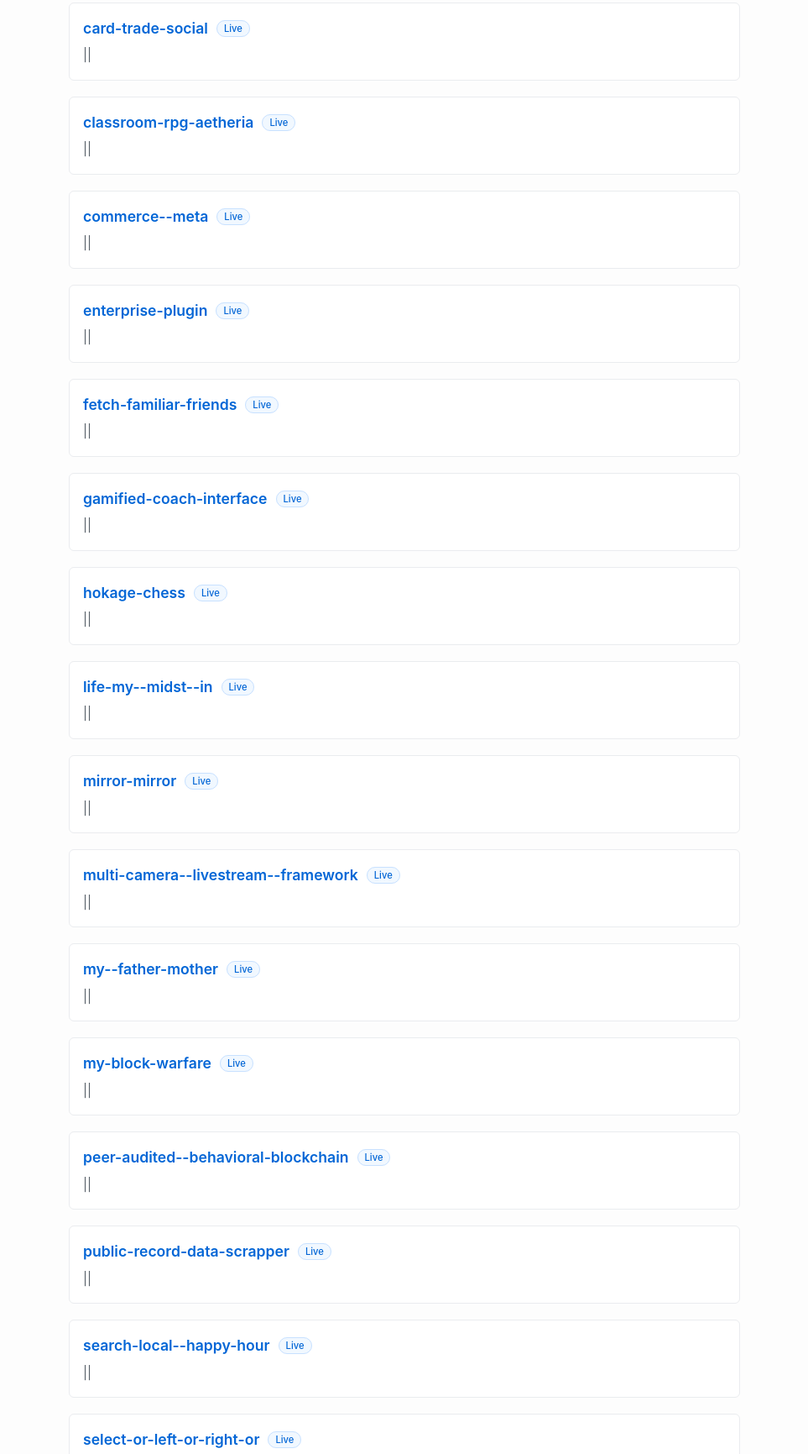
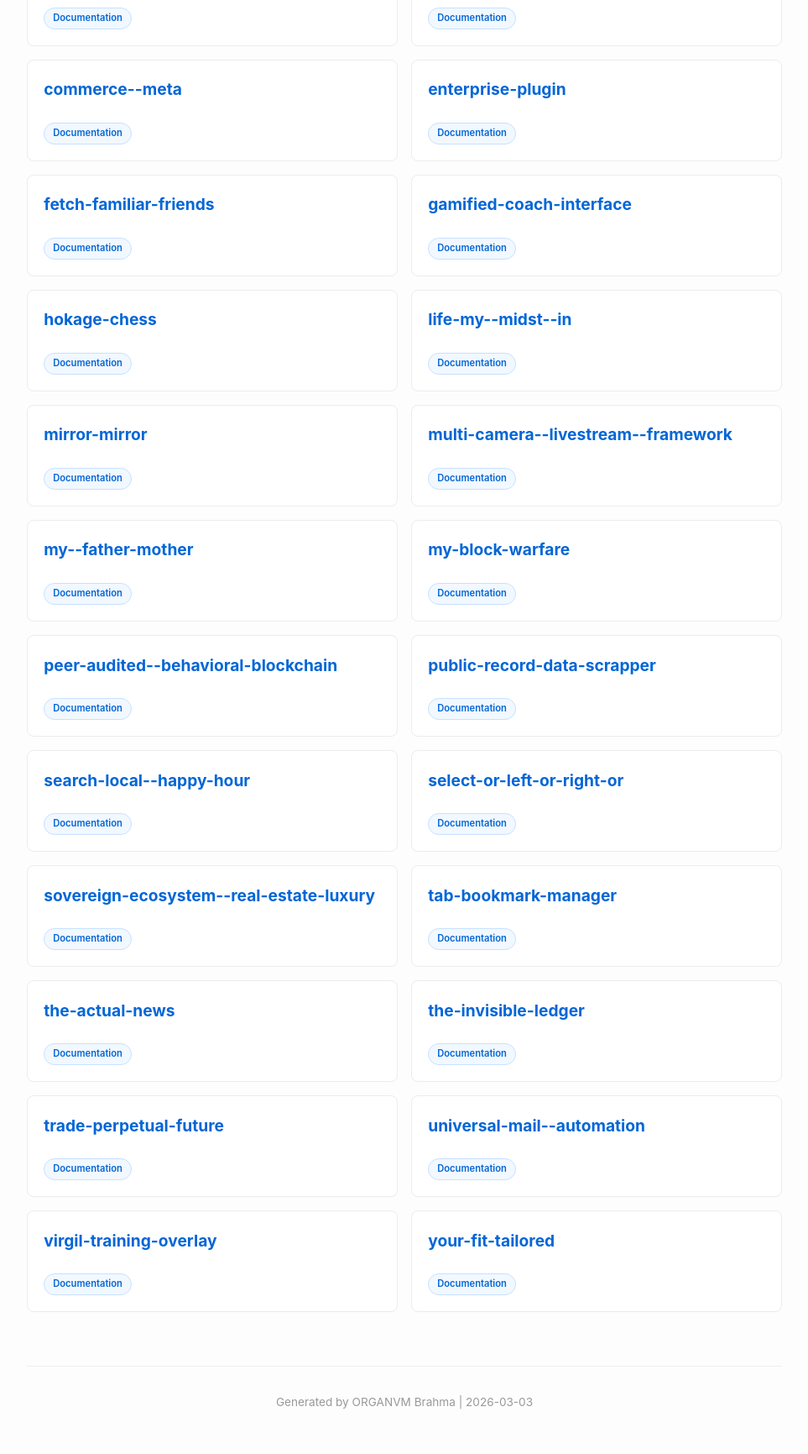
Before and after one commit to organvm-iii-ergon/organvm-iii-ergon.github.io, a plain HTML site: page index.html in a window 1280 px wide. Shown: the part 399-2130 px from the top of the page at 84% size, without its empty margins (158-1121 px from the left). Drawn offline with Linux system fonts and the light colour scheme.

Commit message:
chore: sync repo index

```diff
--- a/index.html
+++ b/index.html
@@ -5,50 +5,51 @@
     <meta name="viewport" content="width=device-width, initial-scale=1.0">
     <title>ORGANVM: organvm-iii-ergon</title>
     <style>
-        body { font-family: -apple-system, BlinkMacSystemFont, "Segoe UI", Roboto, Helvetica, Arial, sans-serif; line-height: 1.6; color: #333; max-width: 800px; margin: 0 auto; padding: 2rem; background: #fdfdfd; }
-        h1 { border-bottom: 2px solid #eee; padding-bottom: 0.5rem; color: #000; text-transform: uppercase; letter-spacing: 1px; }
-        ul { list-style: none; padding: 0; }
-        li { margin-bottom: 1.2rem; padding: 1rem; border-radius: 6px; background: #fff; border: 1px solid #eaecef; transition: all 0.2s ease; }
-        li:hover { transform: translateY(-2px); border-color: #0366d6; box-shadow: 0 4px 12px rgba(0,0,0,0.05); }
-        a { text-decoration: none; color: #0366d6; font-weight: 600; font-size: 1.1rem; display: inline-block; }
+        body { font-family: -apple-system, BlinkMacSystemFont, "Segoe UI", Roboto, Helvetica, Arial, sans-serif; line-height: 1.6; color: #333; max-width: 900px; margin: 0 auto; padding: 2rem; background: #fdfdfd; }
+        h1 { border-bottom: 2px solid #eee; padding-bottom: 0.5rem; color: #000; text-transform: uppercase; letter-spacing: 1px; font-weight: 800; }
+        ul { list-style: none; padding: 0; display: grid; grid-template-columns: repeat(auto-fill, minmax(400px, 1fr)); gap: 1rem; }
+        li { padding: 1.2rem; border-radius: 8px; background: #fff; border: 1px solid #eaecef; transition: all 0.2s ease; display: flex; flex-direction: column; }
+        li:hover { transform: translateY(-3px); border-color: #0366d6; box-shadow: 0 8px 24px rgba(149, 157, 165, 0.1); }
+        a { text-decoration: none; color: #0366d6; font-weight: 700; font-size: 1.2rem; margin-bottom: 0.5rem; }
         a:hover { text-decoration: underline; }
-        .desc { font-size: 0.95rem; color: #586069; margin-top: 0.4rem; }
-        .tag { font-size: 0.7rem; background: #f1f8ff; padding: 2px 8px; border-radius: 12px; vertical-align: middle; margin-left: 10px; color: #0366d6; border: 1px solid #c8e1ff; font-weight: 500; }
+        .desc { font-size: 0.95rem; color: #586069; flex-grow: 1; }
+        .tag { font-size: 0.7rem; background: #f1f8ff; padding: 3px 10px; border-radius: 20px; color: #0366d6; border: 1px solid #c8e1ff; font-weight: 600; align-self: flex-start; margin-top: 1rem; }
+        @media (max-width: 500px) { ul { grid-template-columns: 1fr; } }
     </style>
 </head>
 <body>
     <h1>ORGANVM: organvm-iii-ergon</h1>
-    <p>Collective repository index for the organvm-iii-ergon ecosystem.</p>
+    <p style="font-size: 1.1rem; color: #666; margin-bottom: 2rem;">Ecosystem repository index for the <strong>organvm-iii-ergon</strong> organization.</p>
     <ul>
-        <li><a href="/a-i-chat--exporter/">a-i-chat--exporter<span class="tag">Live</span></a><div class="desc">||</div></li>
-        <li><a href="/anon-hookup-now/">anon-hookup-now<span class="tag">Live</span></a><div class="desc">||</div></li>
-        <li><a href="/card-trade-social/">card-trade-social<span class="tag">Live</span></a><div class="desc">||</div></li>
-        <li><a href="/classroom-rpg-aetheria/">classroom-rpg-aetheria<span class="tag">Live</span></a><div class="desc">||</div></li>
-        <li><a href="/commerce--meta/">commerce--meta<span class="tag">Live</span></a><div class="desc">||</div></li>
-        <li><a href="/enterprise-plugin/">enterprise-plugin<span class="tag">Live</span></a><div class="desc">||</div></li>
-        <li><a href="/fetch-familiar-friends/">fetch-familiar-friends<span class="tag">Live</span></a><div class="desc">||</div></li>
-        <li><a href="/gamified-coach-interface/">gamified-coach-interface<span class="tag">Live</span></a><div class="desc">||</div></li>
-        <li><a href="/hokage-chess/">hokage-chess<span class="tag">Live</span></a><div class="desc">||</div></li>
-        <li><a href="/life-my--midst--in/">life-my--midst--in<span class="tag">Live</span></a><div class="desc">||</div></li>
-        <li><a href="/mirror-mirror/">mirror-mirror<span class="tag">Live</span></a><div class="desc">||</div></li>
-        <li><a href="/multi-camera--livestream--framework/">multi-camera--livestream--framework<span class="tag">Live</span></a><div class="desc">||</div></li>
-        <li><a href="/my--father-mother/">my--father-mother<span class="tag">Live</span></a><div class="desc">||</div></li>
-        <li><a href="/my-block-warfare/">my-block-warfare<span class="tag">Live</span></a><div class="desc">||</div></li>
-        <li><a href="/peer-audited--behavioral-blockchain/">peer-audited--behavioral-blockchain<span class="tag">Live</span></a><div class="desc">||</div></li>
-        <li><a href="/public-record-data-scrapper/">public-record-data-scrapper<span class="tag">Live</span></a><div class="desc">||</div></li>
-        <li><a href="/search-local--happy-hour/">search-local--happy-hour<span class="tag">Live</span></a><div class="desc">||</div></li>
-        <li><a href="/select-or-left-or-right-or/">select-or-left-or-right-or<span class="tag">Live</span></a><div class="desc">||</div></li>
-        <li><a href="/sovereign-ecosystem--real-estate-luxury/">sovereign-ecosystem--real-estate-luxury<span class="tag">Live</span></a><div class="desc">||</div></li>
-        <li><a href="/tab-bookmark-manager/">tab-bookmark-manager<span class="tag">Live</span></a><div class="desc">||</div></li>
-        <li><a href="/the-actual-news/">the-actual-news<span class="tag">Live</span></a><div class="desc">||</div></li>
-        <li><a href="/the-invisible-ledger/">the-invisible-ledger<span class="tag">Live</span></a><div class="desc">||</div></li>
-        <li><a href="/trade-perpetual-future/">trade-perpetual-future<span class="tag">Live</span></a><div class="desc">||</div></li>
-        <li><a href="/universal-mail--automation/">universal-mail--automation<span class="tag">Live</span></a><div class="desc">||</div></li>
-        <li><a href="/virgil-training-overlay/">virgil-training-overlay<span class="tag">Live</span></a><div class="desc">||</div></li>
-        <li><a href="/your-fit-tailored/">your-fit-tailored<span class="tag">Live</span></a><div class="desc">||</div></li>
+        <li><a href="/a-i-chat--exporter/">a-i-chat--exporter</a><div class="desc"></div><span class="tag">Documentation</span></li>
+        <li><a href="/anon-hookup-now/">anon-hookup-now</a><div class="desc"></div><span class="tag">Documentation</span></li>
+        <li><a href="/card-trade-social/">card-trade-social</a><div class="desc"></div><span class="tag">Documentation</span></li>
+        <li><a href="/classroom-rpg-aetheria/">classroom-rpg-aetheria</a><div class="desc"></div><span class="tag">Documentation</span></li>
+        <li><a href="/commerce--meta/">commerce--meta</a><div class="desc"></div><span class="tag">Documentation</span></li>
+        <li><a href="/enterprise-plugin/">enterprise-plugin</a><div class="desc"></div><span class="tag">Documentation</span></li>
+        <li><a href="/fetch-familiar-friends/">fetch-familiar-friends</a><div class="desc"></div><span class="tag">Documentation</span></li>
+        <li><a href="/gamified-coach-interface/">gamified-coach-interface</a><div class="desc"></div><span class="tag">Documentation</span></li>
+        <li><a href="/hokage-chess/">hokage-chess</a><div class="desc"></div><span class="tag">Documentation</span></li>
+        <li><a href="/life-my--midst--in/">life-my--midst--in</a><div class="desc"></div><span class="tag">Documentation</span></li>
+        <li><a href="/mirror-mirror/">mirror-mirror</a><div class="desc"></div><span class="tag">Documentation</span></li>
+        <li><a href="/multi-camera--livestream--framework/">multi-camera--livestream--framework</a><div class="desc"></div><span class="tag">Documentation</span></li>
+        <li><a href="/my--father-mother/">my--father-mother</a><div class="desc"></div><span class="tag">Documentation</span></li>
+        <li><a href="/my-block-warfare/">my-block-warfare</a><div class="desc"></div><span class="tag">Documentation</span></li>
+        <li><a href="/peer-audited--behavioral-blockchain/">peer-audited--behavioral-blockchain</a><div class="desc"></div><span class="tag">Documentation</span></li>
+        <li><a href="/public-record-data-scrapper/">public-record-data-scrapper</a><div class="desc"></div><span class="tag">Documentation</span></li>
+        <li><a href="/search-local--happy-hour/">search-local--happy-hour</a><div class="desc"></div><span class="tag">Documentation</span></li>
+        <li><a href="/select-or-left-or-right-or/">select-or-left-or-right-or</a><div class="desc"></div><span class="tag">Documentation</span></li>
+        <li><a href="/sovereign-ecosystem--real-estate-luxury/">sovereign-ecosystem--real-estate-luxury</a><div class="desc"></div><span class="tag">Documentation</span></li>
+        <li><a href="/tab-bookmark-manager/">tab-bookmark-manager</a><div class="desc"></div><span class="tag">Documentation</span></li>
+        <li><a href="/the-actual-news/">the-actual-news</a><div class="desc"></div><span class="tag">Documentation</span></li>
+        <li><a href="/the-invisible-ledger/">the-invisible-ledger</a><div class="desc"></div><span class="tag">Documentation</span></li>
+        <li><a href="/trade-perpetual-future/">trade-perpetual-future</a><div class="desc"></div><span class="tag">Documentation</span></li>
+        <li><a href="/universal-mail--automation/">universal-mail--automation</a><div class="desc"></div><span class="tag">Documentation</span></li>
+        <li><a href="/virgil-training-overlay/">virgil-training-overlay</a><div class="desc"></div><span class="tag">Documentation</span></li>
+        <li><a href="/your-fit-tailored/">your-fit-tailored</a><div class="desc"></div><span class="tag">Documentation</span></li>
     </ul>
-    <footer style="margin-top: 3rem; padding-top: 1rem; border-top: 1px solid #eee; font-size: 0.8rem; color: #999;">
-        Built by ORGANVM Automation
+    <footer style="margin-top: 4rem; padding-top: 2rem; border-top: 1px solid #eee; font-size: 0.85rem; color: #999; text-align: center;">
+        Generated by ORGANVM Brahma | 2026-03-03
     </footer>
 </body>
 </html>
```
